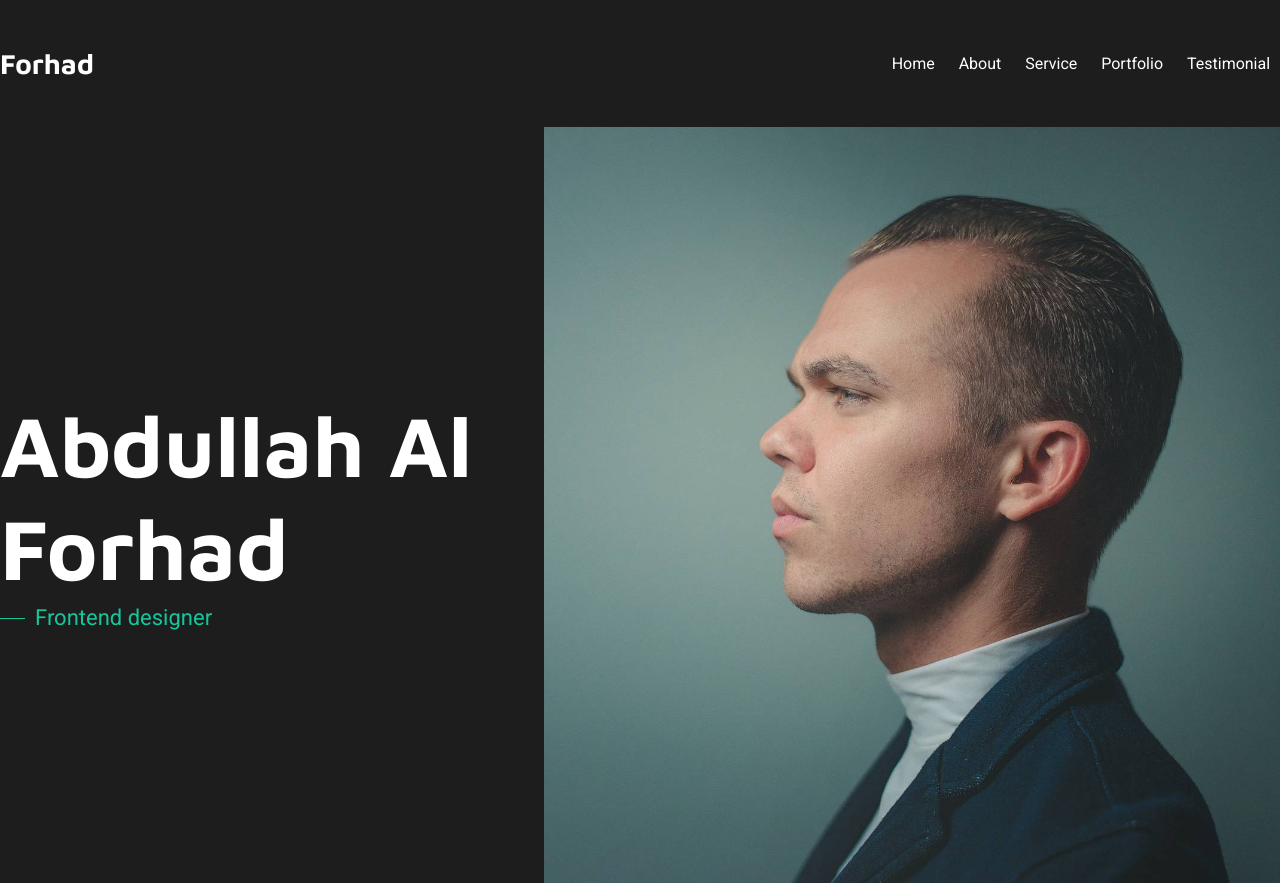
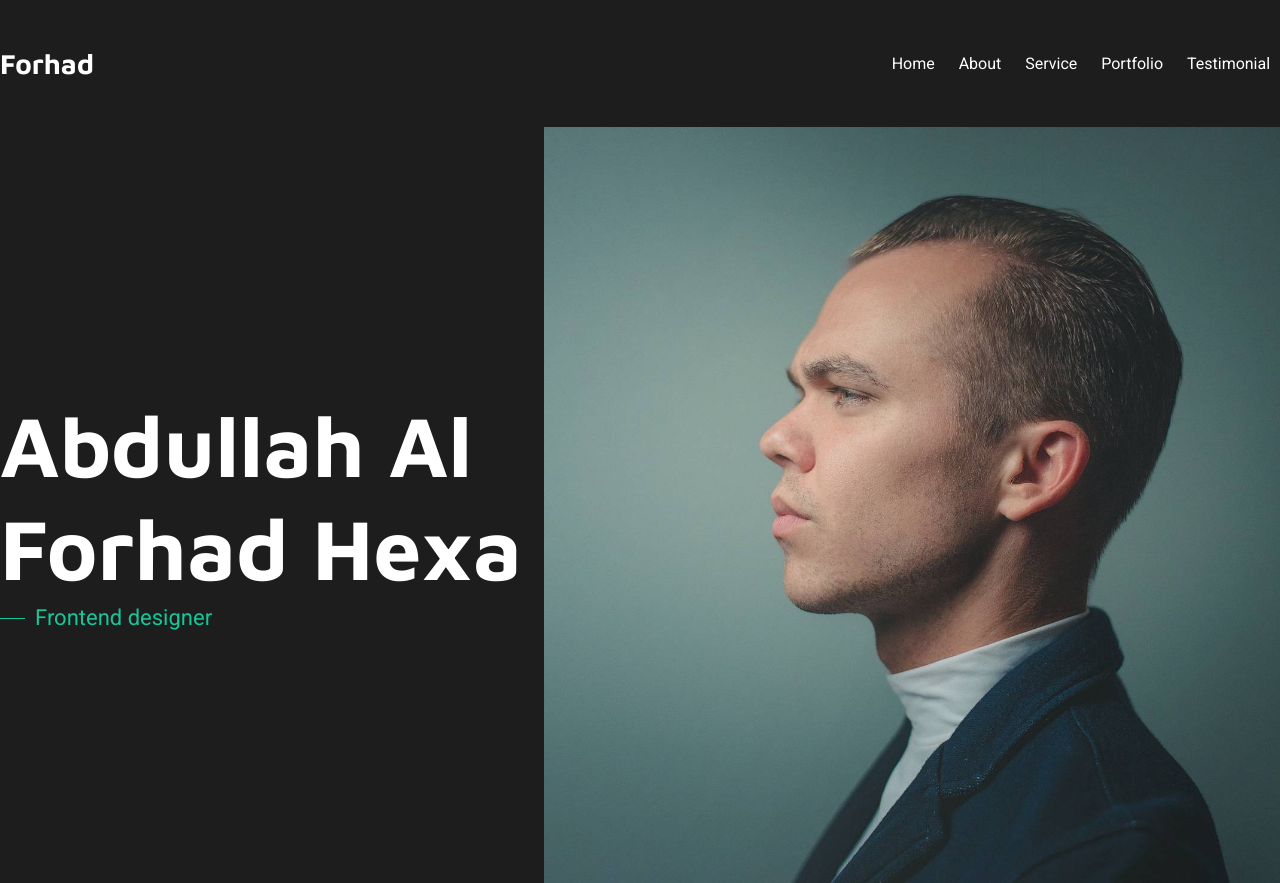
Before and after one commit to forhadhexa/my-portfolio, a plain HTML site: page index.html in a window 1280 px wide. Shown: the top 883 px of the page. Drawn offline with Linux system fonts and the light colour scheme.

Commit message:
change my name

```diff
--- a/index.html
+++ b/index.html
@@ -32,7 +32,7 @@
         <div class="container">
             <div class="row align-items-center">
                 <div class="content">
-                    <h1 class="name">Abdullah Al Forhad</h1>
+                    <h1 class="name">Abdullah Al Forhad Hexa</h1>
                     <span class="designation">Frontend designer</span>
                 </div>
                 <div class="image">
```
